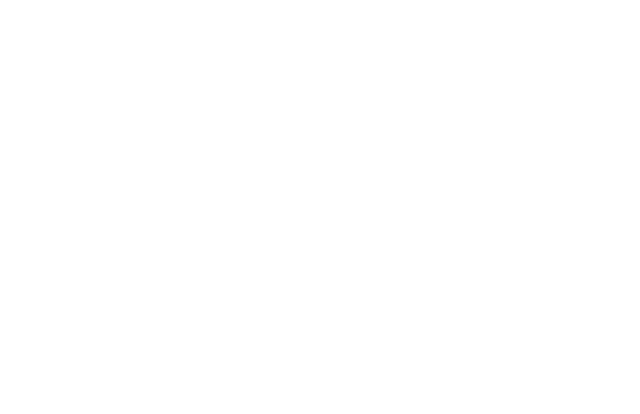
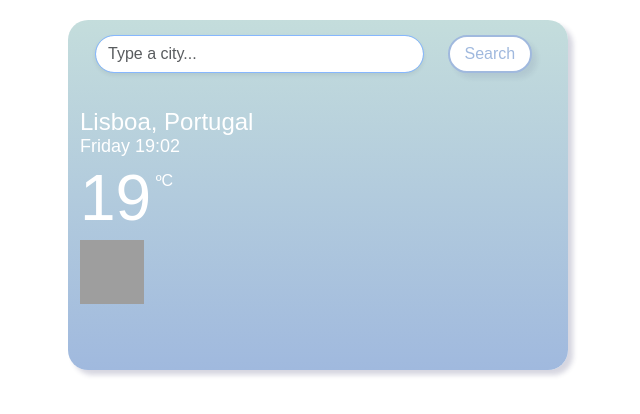
Before and after one commit to bialoreti/SCP-week7, a plain HTML site: page index.html in a window 1280 px wide. Shown: the whole page, without its empty margins (322-962 px from the left). Drawn offline with nearby package versions, Linux system fonts and the light colour scheme; no server answers; grey boxes are pictures that could not be loaded.

Commit message:
added html, css and js content

```diff
--- a/index.html
+++ b/index.html
@@ -1,11 +1,45 @@
 <!DOCTYPE html>
 <html lang="en">
+
 <head>
-    <meta charset="UTF-8">
-    <meta name="viewport" content="width=device-width, initial-scale=1.0">
-    <title>SheCodesPlus week7</title>
+    <meta charset="UTF-8" />
+    <meta name="viewport" content="width=device-width, initial-scale=1.0" />
+    <link href="https://cdn.jsdelivr.net/npm/bootstrap@5.3.0/dist/css/bootstrap.min.css" rel="stylesheet"
+        integrity="sha384-9ndCyUaIbzAi2FUVXJi0CjmCapSmO7SnpJef0486qhLnuZ2cdeRhO02iuK6FUUVM" crossorigin="anonymous" />
+    <link rel="stylesheet" href="src/style.css" />
+    <script src="https://unpkg.com/axios@1.1.2/dist/axios.min.js"></script>
+    <title>App project</title>
 </head>
+
 <body>
+    <div class="container" style="width: 500px">
+        <div class="weather-app">
+            <form class="search-form" id="search-form">
+                <div class="row">
+                    <div class="col-9">
+                        <input type="search" placeholder="Type a city..." autofocus="on" autocomplete="off"
+                            id="city-input" class="form-control shadow-sm" />
+                    </div>
+                    <div class="col-3">
+                        <input type="submit" value="Search" class="button" />
+                    </div>
+                </div>
+            </form>
 
+            <h1 id="city">Lisboa, Portugal</h1>
+            <h2 id="date">Friday, 19:11</h2>
+
+            <div class="row" id="grid">
+                <div class="col-4">
+                    <span class="temp" id="temp">19</span><span class="units"> ºC </span>
+                    <img src="https://ssl.gstatic.com/onebox/weather/64/partly_cloudy.png" alt="Cloudy icon"
+                        class="weather-icon" />
+                    </p>
+                </div>
+            </div>
+        </div>
+    </div>
+    <script src="src/index.js"></script>
 </body>
+
 </html>
--- /dev/null
+++ b/src/index.js
@@ -0,0 +1,55 @@
+function formatDate(date) {
+  let hours = date.getHours();
+  if (hours < 10) {
+    hours = `0${hours}`;
+  }
+  let minutes = date.getMinutes();
+  if (minutes < 10) {
+    minutes = `0${minutes}`;
+  }
+
+  let dayIndex = date.getDay();
+  let days = [
+    "Sunday",
+    "Monday",
+    "Tuesday",
+    "Wednesday",
+    "Thursday",
+    "Friday",
+    "Saturday",
+  ];
+  let day = days[dayIndex];
+
+  return `${day} ${hours}:${minutes}`;
+}
+
+function search(event) {
+  event.preventDefault();
+  let cityElement = document.querySelector("#city");
+  let cityInput = document.querySelector("#city-input");
+  cityElement.innerHTML = cityInput.value;
+  axios
+    .get(`${apiCall}?query=${cityInput.value}&key=${apiKey}`)
+    .then(showTemperature);
+}
+
+let dateElement = document.querySelector("#date");
+let currentTime = new Date();
+dateElement.innerHTML = formatDate(currentTime);
+
+let searchForm = document.querySelector("#search-form");
+searchForm.addEventListener("submit", search);
+
+let apiKey = "932b0cf59t619af0fb48c1o3bb3c2680";
+let apiCall = "https://api.shecodes.io/weather/v1/current";
+
+function showTemperature(response) {
+  let temperature = Math.round(response.data.temperature.current);
+  let h1 = document.querySelector("#temp");
+  h1.innerHTML = `${temperature}`;
+}
+let cityInput = document.querySelector("#city-input");
+
+axios
+  .get(`${apiCall}?query=${cityInput.value}&key=${apiKey}`)
+  .then(showTemperature);
--- a/src/style.css
+++ b/src/style.css
@@ -0,0 +1,88 @@
+body {
+  font-family: arial, sans-serif;
+}
+
+h1 {
+  color: white;
+  font-size: 24px;
+  font-weight: 100;
+  line-height: 28px;
+  margin: 0;
+}
+
+h2 {
+  color: white;
+  font-size: 18px;
+}
+
+.button {
+  background-color: white;
+  color: #a0b9de;
+  border-radius: 20px;
+  border-color: #a0b9de;
+  margin-top: 0;
+  box-shadow: 5px 5px 5px 0 #25275914;
+  border-style: solid;
+  text-align: center;
+  padding: 5px 15px;
+  transition: all 200ms ease;
+  font-family: Arial, Helvetica, sans-serif;
+}
+.time {
+  color: white;
+}
+.data {
+  color: white;
+  font-size: 16px;
+  font-weight: 100;
+  height: 19px;
+  line-height: 1;
+  list-style: none;
+}
+
+.search-form {
+  padding: 15px;
+  margin: 20px auto;
+  border-radius: 10px;
+  max-width: 600px;
+  background-color: transparent;
+}
+
+.weather-icon {
+  height: 64px;
+  width: 64px;
+  margin-top: 10px;
+}
+
+.container {
+  border-radius: 20px;
+  width: 500px;
+  background: linear-gradient(#c4dddc, #a0b9de);
+  padding-bottom: 50px;
+  box-shadow: 5px 5px 5px #25275930;
+}
+
+.temp {
+  color: white;
+  font-size: 64px;
+  font-weight: 400;
+  line-height: 1;
+}
+
+.units {
+  position: relative;
+  top: -34px;
+  color: white;
+}
+
+.search-form {
+  margin-bottom: 20px;
+}
+.form-control {
+  border-radius: 20px;
+  color: #a0b9de;
+}
+.grid {
+  display: inline-grid;
+  grid-template-columns: auto auto;
+}
```
